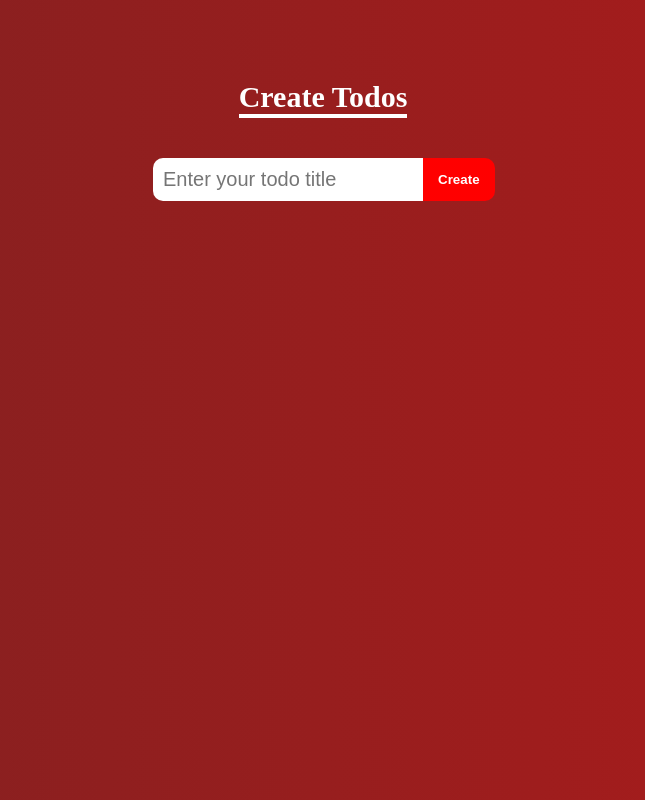
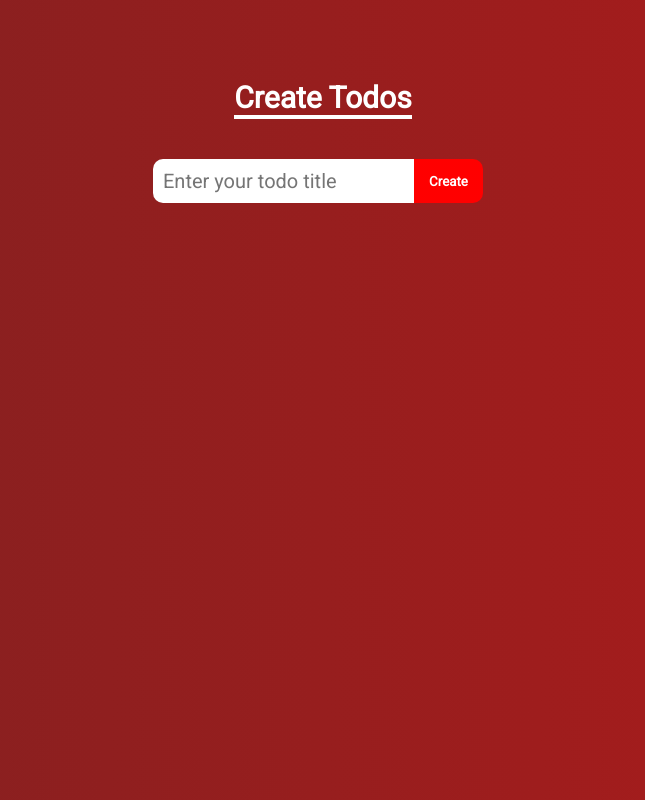
Before and after one commit to gourav-9/TodoList, a plain HTML site: page index.html in a window 1280 px wide. Shown: the whole page, without its empty margins (317-962 px from the left). Drawn offline with Linux system fonts and the light colour scheme.

Commit message:
add font

```diff
--- a/style.css
+++ b/style.css
@@ -1,3 +1,4 @@
+@import url('https://fonts.googleapis.com/css2?family=Bricolage+Grotesque:opsz,wght@10..48,300&family=Roboto&display=swap');
 body {
     font-size: 15pt;
 
@@ -6,7 +7,7 @@ body {
   margin: 0;
   padding: 0;
   box-sizing: border-box;
-
+  font-family: 'Roboto', sans-serif;
 }
 .container{
   background: linear-gradient(to left ,#AD1B1B,#812121);
```
